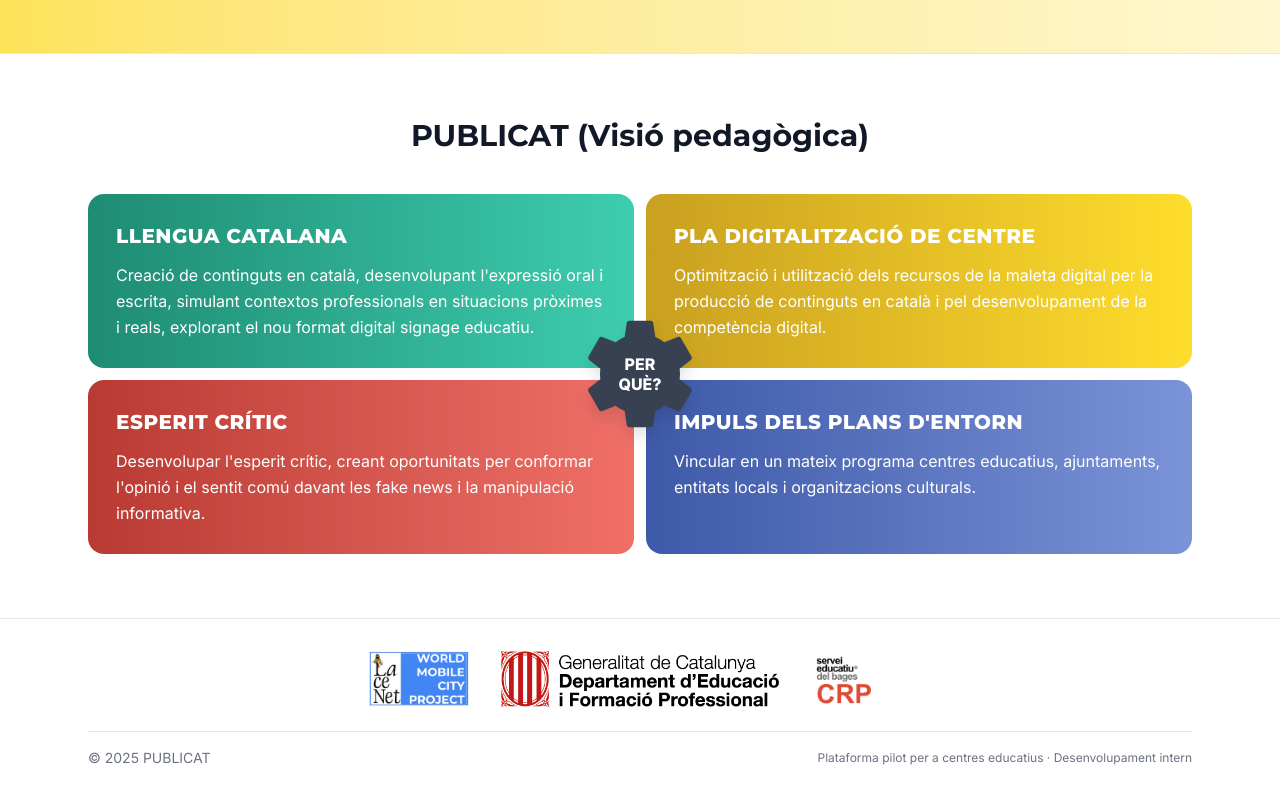
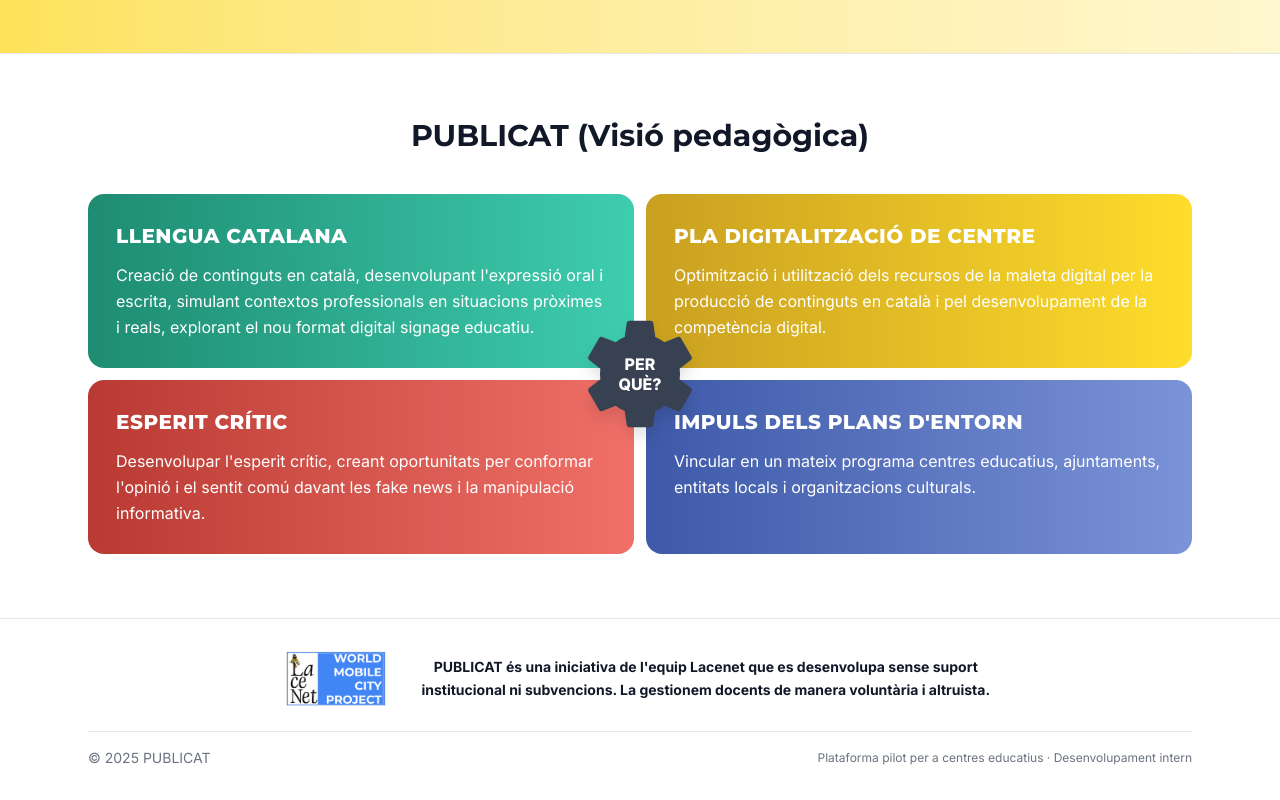
Before and after one commit to publicat-lacenet/publicat, a Next.js app: page / in a window 1280 px wide. Shown: the part 509-1309 px from the top of the page. Built offline with nearby package versions, Linux system fonts and the light colour scheme; no server answers; the database is empty.

Commit message:
Actualitza peu de la landing

```diff
--- a/app/page.tsx
+++ b/app/page.tsx
@@ -143,20 +143,9 @@ export default function Home() {
                 height={60}
                 className="h-14 w-auto object-contain"
               />
-              <Image
-                src="/logo_gencat.png"
-                alt="Generalitat de Catalunya - Departament d'Educació i Formació Professional"
-                width={280}
-                height={60}
-                className="h-14 w-auto object-contain"
-              />
-              <Image
-                src="/logo_crp_bages.png"
-                alt="Servei Educatiu del Bages - CRP"
-                width={180}
-                height={60}
-                className="h-14 w-auto object-contain"
-              />
+              <p className="max-w-xl text-center text-sm font-bold leading-relaxed text-[#111827]">
+                PUBLICAT és una iniciativa de l&apos;equip Lacenet que es desenvolupa sense suport institucional ni subvencions. La gestionem docents de manera voluntària i altruista.
+              </p>
             </div>
             <div className="flex flex-col items-center justify-between gap-2 border-t border-[#E5E7EB] pt-4 md:flex-row">
               <p>© {new Date().getFullYear()} PUBLICAT</p>
```
